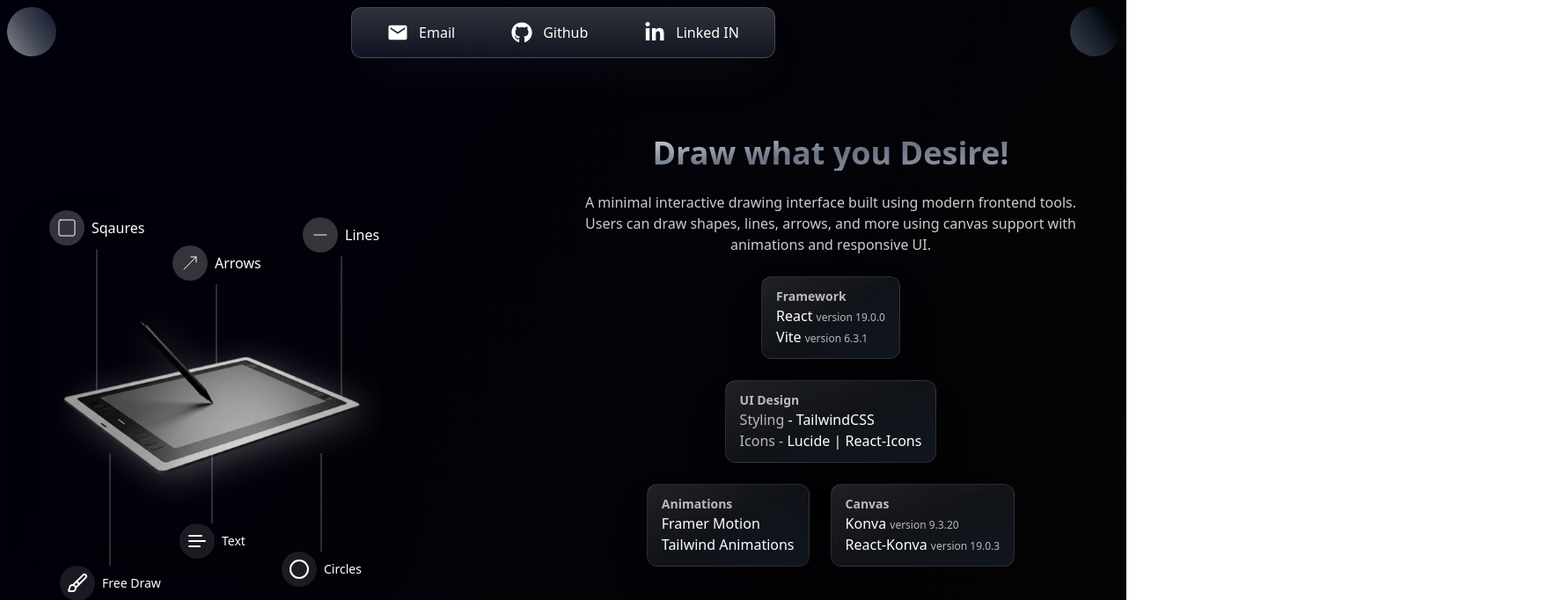
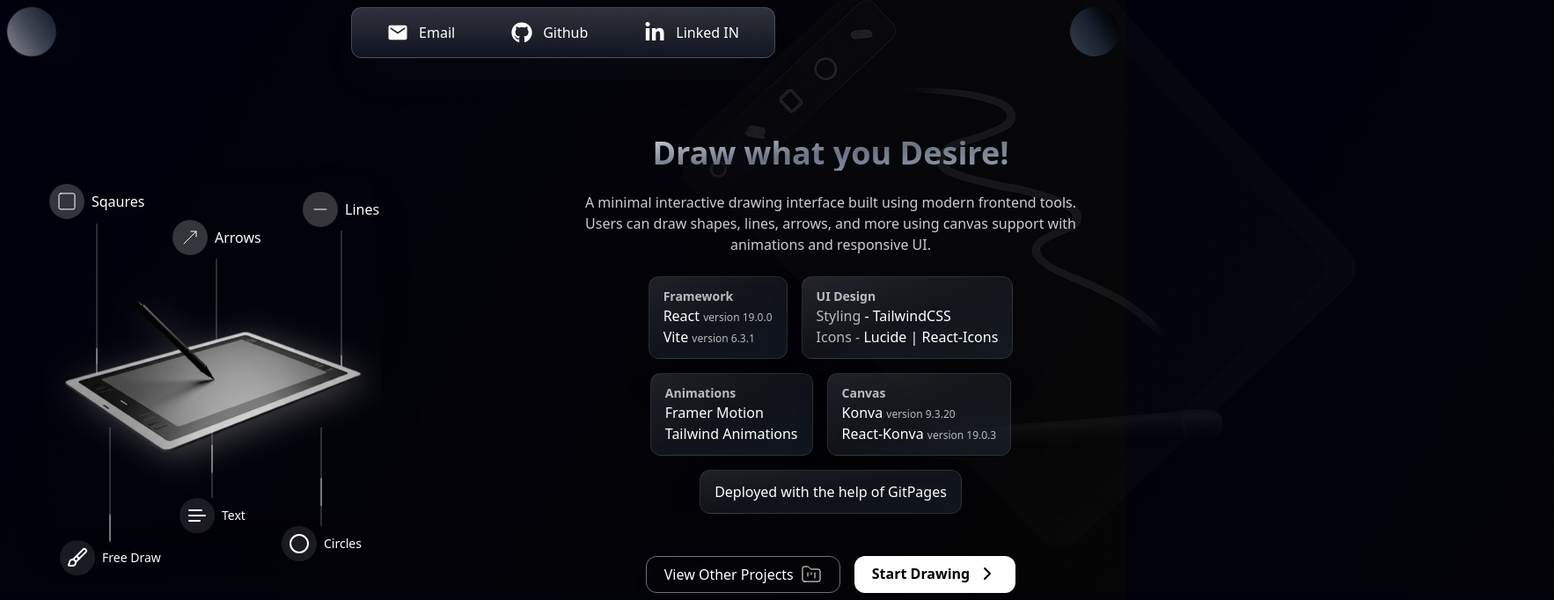
Before and after one commit to SahilSharma1212/drawing-app-using-Konva, a React (Vite) app: page / in a window 1280 px wide. Shown: the top 682 px of the page at 88% size, 1766 px wide, since content can reach past the window. Built offline with nearby package versions, Linux system fonts and the light colour scheme.

Commit message:
ui changes

```diff
--- a/src/App.tsx
+++ b/src/App.tsx
@@ -2,25 +2,38 @@
 import { FaGithub, FaLinkedinIn } from "react-icons/fa6";
 import { IoMdMail } from "react-icons/io";
 import unnamedImage from './assets/unnamed.png';
-import { Brush, Circle, Minus, MoveUpRight, Square, Text } from "lucide-react";
+import { Brush, ChevronRight, Circle, FolderKanban, Minus, MoveUpRight, Square, Text } from "lucide-react";
+import pad2 from "./assets/pad2.png"
 
 export default function App() {
   return (
-    <>
+    <div className="relative">
+
+      {/* bg drawing pad */}
+      <motion.div
+        className="bg-cover bg-center bg-no-repeat opacity-15 absolute -right-75 -top-50 rotate-45 z-0"
+        style={{ backgroundImage: `url(${pad2})`, height: 900, width: 900 }}
+        animate={{ x: [-10, 10, -20, 0, 10, -10], y: [-10, 10, -20, 0, 10, -10], rotate: [-2, 2, -3, 0, 2, -2] }}
+        transition={{ repeat: Infinity, duration: 33 }}
+      />
+
+
       {/* navbar */}
-      <nav className="flex justify-between p-2">
+      <nav className="flex justify-between p-2 z-10">
+
         {/* logo */}
         <motion.div
-          className="rounded-full bg-gradient-to-br from-gray-200/80 via-gray-500/80 to-blue-300/15 opacity-75 h-14 w-14 shadow-2xl shadow-gray-500/10"
+          className="rounded-full bg-gradient-to-br from-gray-200/80 via-gray-500/80 to-blue-300/15 opacity-75 h-14 w-14 shadow-2xl shadow-gray-500/10 backdrop-blur-3xl"
           animate={{ rotate: 360 }}
           transition={{ repeat: Infinity, duration: 7, ease: "linear" }}
         />
 
         {/* navbar options */}
         <div className="flex px-2 py-1 bg-gradient-to-b from-gray-400/30 via-gray-500/30 to-blue-300/10 rounded-xl items-center border border-gray-500/50 shadow-2xl shadow-gray-500/10">
-          <div className="flex text-white gap-3 hover:bg-gray-300/10 p-3 px-8 rounded-lg transition duration-300 cursor-pointer">
+        {/* mail */}
+          <a className="flex text-white gap-3 hover:bg-gray-300/10 p-3 px-8 rounded-lg transition duration-300 cursor-pointer" href="https://mail.google.com/mail/?view=cm&to=sahilbhaisharma1212@gmail.com" target="blank">
             <IoMdMail className="text-2xl" /> Email
-          </div>
+          </a>
           {/* github */}
           <a className="flex text-white gap-3 hover:bg-gray-300/10 p-3 px-8 rounded-lg transition duration-300 cursor-pointer" href="https://github.com/sahilSharma1212" target="blank">
             <FaGithub className="text-2xl" />Github
@@ -39,8 +52,11 @@
         />
       </nav>
 
+
+
+
       {/* hero section */}
-      <div className="flex flex-col items-center w-screen pt-16">
+      <div className="flex flex-col items-center w-screen pt-16 z-10">
 
 
 
@@ -59,14 +75,24 @@
               {/* square feature */}
               <div className="flex flex-col items-center absolute top-0 left-0">
 
-                <div className="h-12 flex justify-center items-center px-2 py-1 gap-2 ">
+                <motion.div
+                className="h-12 flex justify-center items-center px-2 py-1 gap-2 "
+                animate={{y:[-3,3,-2,4]}}
+                transition={{duration:10,repeat:Infinity}}
+                >
                   <div className="h-10 w-10 flex rounded-full bg-white/20 justify-center items-center">
 
                     <Square strokeWidth={1} className="w-6 h-6" />
                   </div>
                   <p className="">Sqaures</p>
+                </motion.div>
+                <div className="w-0.5 h-40 bg-gradient-to-r from-white/0 via-white/35 to-white/0 rounded-full">
+                  <motion.div
+                    className="absolute left-1/2 -translate-x-1/2 w-0.5 h-8 bg-white/35 rounded-full"
+                    animate={{ y: [0, 144, 0] }} // Moves from top to bottom and back
+                    transition={{ duration: 10, repeat: Infinity, ease: "easeInOut" }}
+                  />
                 </div>
-                <div className="w-0.5 h-40 bg-gradient-to-r from-white/0 via-white/35 to-white/0 rounded-full"></div>
               </div>
 
 
@@ -81,7 +107,13 @@
                   <p className="">Arrows</p>
                 </div>
                 {/* line */}
-                <div className="w-0.5 h-24 bg-gradient-to-r from-white/0 via-white/35 to-white/0 rounded-full"></div>
+                <div className="w-0.5 h-24 bg-gradient-to-r from-white/0 via-white/35 to-white/0 rounded-full">
+                <motion.div
+                    className="absolute left-1/2 -translate-x-1/2 w-0.5 h-8 bg-white/35 rounded-full"
+                    animate={{ y: [0, 144, 0] }} // Moves from top to bottom and back
+                    transition={{ duration: 9, repeat: Infinity, ease: "easeInOut" }}
+                  />
+                </div>
               </div>
 
 
@@ -95,7 +127,13 @@
                   </div>
                   <p className="">Lines</p>
                 </div>
-                <div className="w-0.5 h-40 bg-gradient-to-r from-white/0 via-white/35 to-white/0 rounded-full"></div>
+                <div className="w-0.5 h-40 bg-gradient-to-r from-white/0 via-white/35 to-white/0 rounded-full">
+                <motion.div
+                    className="absolute left-1/2 -translate-x-1/2 w-0.5 h-8 bg-white/35 rounded-full"
+                    animate={{ y: [0, 144, 0] }} // Moves from top to bottom and back
+                    transition={{ duration: 10, repeat: Infinity, ease: "easeInOut" }}
+                  />
+                </div>
               </div>
 
             </div>
@@ -104,8 +142,8 @@
             <motion.div
               className="w-96 h-96 bg-cover bg-center rounded-lg shadow-2xl"
               style={{ backgroundImage: `url(${unnamedImage})` }}
-              animate={{ y: [4, -2, 3, 1, 0, 5] }}
-              transition={{ duration: 8, repeat: Infinity }}
+              animate={{ y: [4, -2, 3, 1, 0, 5], rotate: [-2, 2, -3, 0, 2, -2] }}
+              transition={{ duration: 15, repeat: Infinity }}
             />
 
             {/* new features section */}
@@ -114,7 +152,14 @@
               {/* free draw feature */}
               <div className="flex flex-col items-center absolute top-70 left-5">
 
-                <div className="w-0.5 h-32 bg-gradient-to-r from-white/0 via-white/35 to-white/0"></div>
+                <div className="w-0.5 h-32 bg-gradient-to-r from-white/0 via-white/35 to-white/0">
+
+                <motion.div
+                    className="absolute left-1/2 -translate-x-1/2 w-0.5 h-8 bg-white/35 rounded-full"
+                    animate={{ y: [0, 100, 0] }} // Moves from top to bottom and back
+                    transition={{ duration: 10, repeat: Infinity, ease: "easeInOut" }}
+                  />
+                  </div>
 
 
                 <div className="flex gap-2 items-center">
@@ -132,9 +177,13 @@
               {/* text feature */}
               <div className="flex flex-col items-center absolute top-70 left-39">
 
-                <div className="w-0.5 h-20 bg-gradient-to-r from-white/0 via-white/35 to-white/0"></div>
-
-
+                <div className="w-0.5 h-20 bg-gradient-to-r from-white/0 via-white/35 to-white/0">
+                <motion.div
+                    className="absolute left-1/2 -translate-x-1/2 w-0.5 h-8 bg-white/35 rounded-full"
+                    animate={{ y: [0, 50, 0] }} // Moves from top to bottom and back
+                    transition={{ duration: 7, repeat: Infinity, ease: "easeInOut" }}
+                  />
+                </div>
                 <div className="flex gap-2 items-center">
 
                   <div className="w-10 h-10 bg-white/10 rounded-full flex items-center justify-center shadow py-1 px-2">
@@ -150,7 +199,13 @@
               {/* circles feature */}
               <div className="flex flex-col items-center absolute top-70 left-68">
 
-                <div className="w-0.5 h-28 bg-gradient-to-r from-white/0 via-white/35 to-white/0"></div>
+                <div className="w-0.5 h-28 bg-gradient-to-r from-white/0 via-white/35 to-white/0">
+                <motion.div
+                    className="absolute left-1/2 -translate-x-1/2 w-0.5 h-8 bg-white/35 rounded-full"
+                    animate={{ y: [0, 80, 0] }} // Moves from top to bottom and back
+                    transition={{ duration: 8, repeat: Infinity, ease: "easeInOut" }}
+                  />
+                </div>
 
 
                 <div className="flex gap-2 items-center">
@@ -174,7 +229,7 @@
 
 
             {/* hero heading */}
-            <h1 className="text-4xl font-bold bg-gradient-to-br to-gray-400 via-gray-500 from-gray-300 bg-clip-text text-transparent">
+            <h1 className="text-4xl font-bold bg-gradient-to-br to-gray-400 via-gray-500 from-gray-300 bg-clip-text text-transparent z-10">
               Draw what you Desire!
             </h1>
 
@@ -182,51 +237,56 @@
 
 
             {/* Summary */}
-            <p className="text-center text-white text-md max-w-xl opacity-80">
+            <p className="text-center text-white text-md max-w-xl opacity-80 z-10">
               A minimal interactive drawing interface built using modern frontend tools. Users can draw shapes, lines, arrows, and more using canvas support with animations and responsive UI.
             </p>
 
 
 
             {/* Tech Boxes */}
-            <div className="flex flex-wrap gap-6 justify-center w-[420px]">
+            <div className="flex flex-wrap gap-4 justify-center w-[420px] z-10">
 
               {/* Framework */}
-              <div className="px-4 py-3 text-white rounded-xl shadow-2xl bg-gradient-to-br from-gray-400/20 via-gray-600/20 to-blue-300/10 backdrop-blur-lg border border-white/10">
+              <a className="px-4 py-3 text-white rounded-xl shadow-2xl bg-gradient-to-br from-gray-400/20 via-gray-600/20 to-blue-300/10 backdrop-blur-lg border border-white/10 hover:border-white/30" href="https://react.dev/" target="blank">
                 <p className="text-sm font-semibold opacity-70">Framework</p>
                 <p className="text-md">React <span className="text-xs opacity-70">version 19.0.0</span></p>
                 <p className="text-md">Vite <span className="text-xs opacity-70">version 6.3.1</span></p>
-              </div>
+              </a>
 
               {/* Styling */}
-              <div className="px-4 py-3 text-white rounded-xl shadow-2xl bg-gradient-to-br from-gray-400/20 via-gray-600/20 to-blue-300/10 backdrop-blur-lg border border-white/10">
+              <a className="px-4 py-3 text-white rounded-xl shadow-2xl bg-gradient-to-br from-gray-400/20 via-gray-600/20 to-blue-300/10 backdrop-blur-lg border border-white/10 hover:border-white/30" href="https://tailwindcss.com/" target="blank">
                 <p className="text-sm font-semibold opacity-70">UI Design</p>
                 <p className="text-md"><span className="opacity-70">Styling </span>- TailwindCSS</p>
                 <p className="text-md"><span className="opacity-70">Icons -</span> Lucide | React-Icons</p>
-              </div>
+              </a>
 
               {/* Animations */}
-              <div className="px-4 py-3 text-white rounded-xl shadow-2xl bg-gradient-to-br from-gray-400/20 via-gray-600/20 to-blue-300/10 backdrop-blur-lg border border-white/10">
+              <a className="px-4 py-3 text-white rounded-xl shadow-2xl bg-gradient-to-br from-gray-400/20 via-gray-600/20 to-blue-300/10 backdrop-blur-lg border border-white/10 hover:border-white/30" href="https://motion.dev/docs/react-animation" target="blank">
                 <p className="text-sm font-semibold opacity-70">Animations</p>
                 <p className="text-md">Framer Motion</p>
                 <p className="text-md">Tailwind Animations</p>
-              </div>
+              </a>
 
               {/* Canvas */}
-              <div className="px-4 py-3 text-white rounded-xl shadow-2xl bg-gradient-to-br from-gray-400/20 via-gray-600/20 to-blue-300/10 backdrop-blur-lg border border-white/10">
+              <a className="px-4 py-3 text-white rounded-xl shadow-2xl bg-gradient-to-br from-gray-400/20 via-gray-600/20 to-blue-300/10 backdrop-blur-lg border border-white/10 hover:border-white/30" href="https://konvajs.org/docs/react/index.html" target="blank">
                 <p className="text-sm font-semibold opacity-70">Canvas</p>
                 <p className="text-md">Konva <span className="text-xs opacity-70">version 9.3.20</span></p>
                 <p className="text-md">React-Konva <span className="text-xs opacity-70">version 19.0.3</span></p>
+              </a>
+
+              {/* Canvas */}
+              <div className="px-4 py-3 text-white rounded-xl shadow-2xl bg-gradient-to-br from-gray-400/20 via-gray-600/20 to-blue-300/10 backdrop-blur-lg border border-white/10 hover:border-white/30 ">
+                <p className="text-md">Deployed with the help of GitPages </p>
               </div>
             </div>
 
             {/* Buttons */}
             <div className="flex gap-4 pt-6">
-              <button className="px-5 py-2 bg-gradient-to-br from-gray-400/20 via-gray-600/20 to-blue-300/10 text-white rounded-xl shadow-lg transition hover:scale-105 duration-300">
-                View Other Projects
+              <button className="px-5 py-2 bg-transparent hover:bg-gradient-to-br hover:from-gray-400/20 hover:via-gray-600/20 hover:to-blue-300/10 text-white rounded-xl shadow-lg transition hover:scale-105 duration-300 z-20 border border-gray-500">
+                <a href="https://github.com/SahilSharma1212" target="blank" className="flex items-center gap-2">View Other Projects <FolderKanban strokeWidth={1}/></a>
               </button>
-              <button className="px-5 py-2 bg-white text-gray-800 font-semibold rounded-xl shadow-lg transition hover:scale-105 duration-300">
-                Start Drawing
+              <button className="px-5 py-2 bg-white hover:bg-gray-300 text-black font-semibold rounded-xl shadow-lg transition hover:scale-105 duration-300 z-20 flex gap-2">
+                Start Drawing <ChevronRight />
               </button>
             </div>
           </div>
@@ -238,6 +298,6 @@
 
 
       </div>
-    </>
+    </div>
   );
 }
```
Also changed, not shown: src/assets/pad2.png (added).
